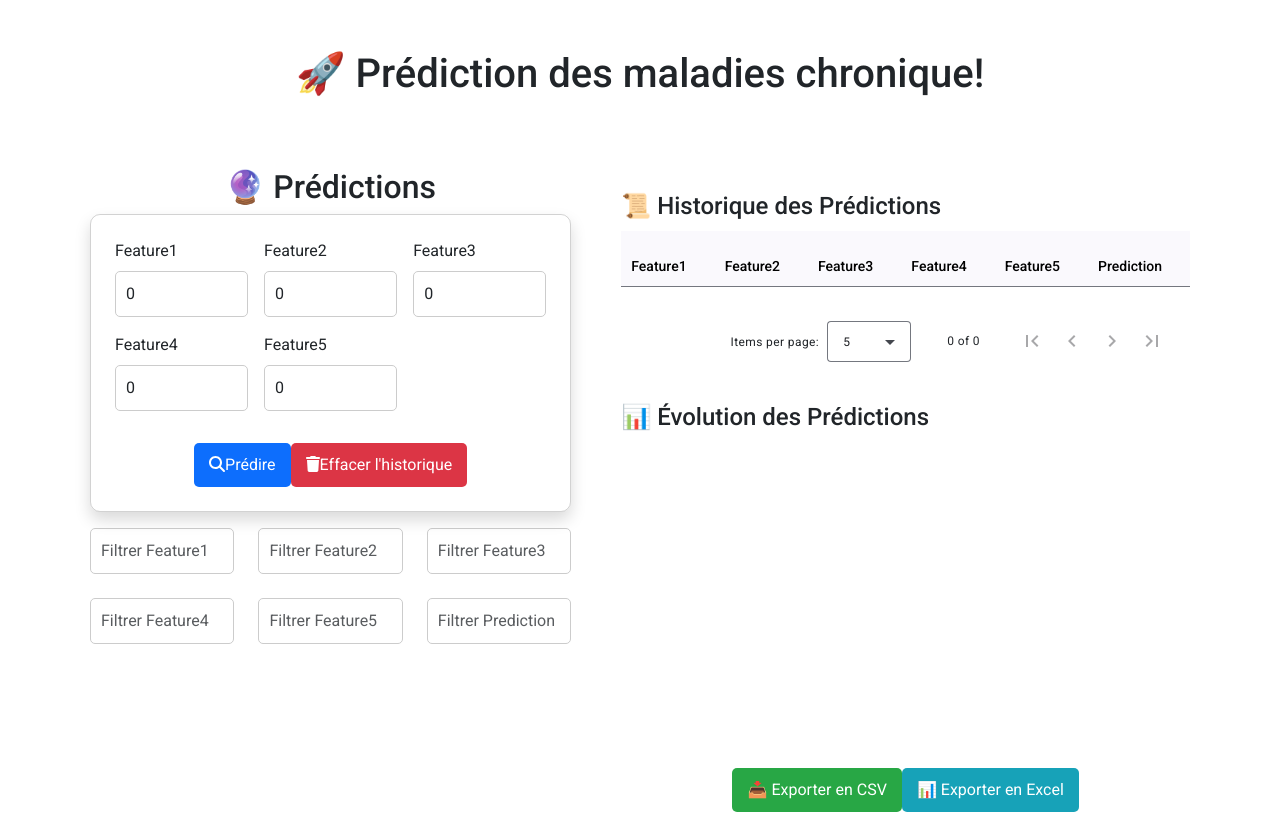
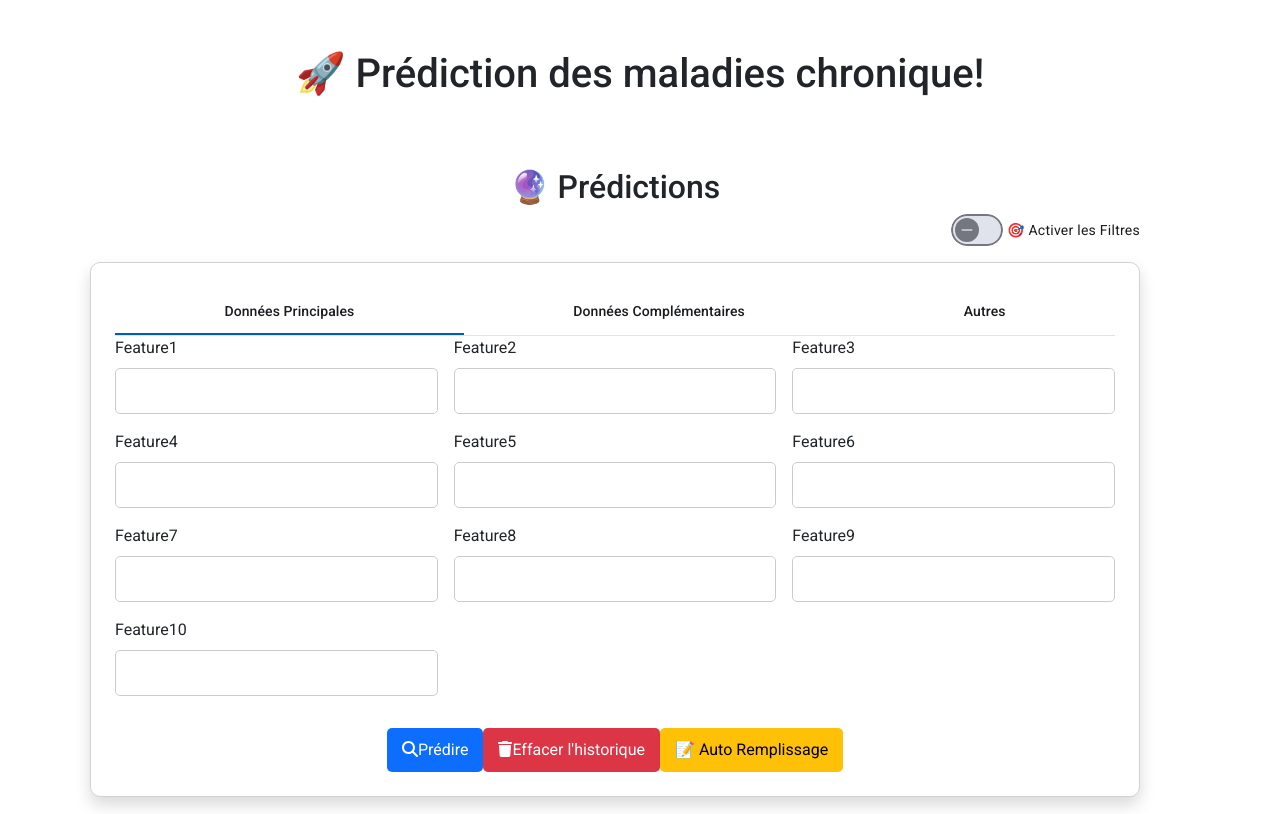
Before and after one commit to Infographe/pmc-frontend, an Angular app: page / in a window 1280 px wide. Shown: the top 814 px of the page. Built offline with nearby package versions, Linux system fonts and the light colour scheme.

Commit message:
30 features

```diff
--- a/src/app/components/prediction-form/prediction-form.component.html
+++ b/src/app/components/prediction-form/prediction-form.component.html
@@ -1,46 +1,112 @@
-<div class="container mt-4 d-flex justify-content-between">
-  <!-- Gauche -->
+<div class="container mt-4">
+  <!-- Prédictions et Filtres -->
   <div class="prediction">
     <h2 class="text-center">🔮 Prédictions</h2>
-    <div class="card shadow p-4 fade show">
-      <form (ngSubmit)="envoyerDonnees()" class="row g-3">
-        <div class="col-md-4" *ngFor="let feature of displayedColumns.slice(0,5); let i = index">
-          <label class="form-label">{{ feature | titlecase }}</label>
-          <input type="number" class="form-control" [(ngModel)]="formData[feature]" name="{{ feature }}" required>
+
+    <!-- Activation des Filtres -->
+    <div class="d-flex justify-content-end align-items-center mb-3">
+      <mat-slide-toggle [(ngModel)]="filtersEnabled">🎯 Activer les Filtres</mat-slide-toggle>
     </div>
 
-        <div class="col-12 text-center mt-3">
-          <button type="submit" class="btn btn-primary mt-3" [disabled]="isLoading">
+    <!-- <div *ngIf="dataSource.data.length === 0" class="text-center text-muted">
+      ⏳ Aucune prédiction pour le moment. Faites une première prédiction !
+    </div> -->
+
+    <div class="card shadow p-4 fade show">
+      <!-- Onglets pour organiser les features ou les filtres -->
+      <mat-tab-group>
+        <mat-tab label="Données Principales">
+          <div class="row g-3">
+            <div class="col-md-4" *ngFor="let feature of featuresMain">
+              <label class="form-label">{{ feature | titlecase }}</label>
+              <input
+                *ngIf="!filtersEnabled"
+                type="number"
+                class="form-control"
+                [(ngModel)]="formData[feature]"
+                name="{{ feature }}"
+                required
+              >
+              <input
+                *ngIf="filtersEnabled"
+                type="text"
+                class="form-control"
+                [(ngModel)]="filterFeatures[feature]"
+                (input)="applyFilter()"
+                placeholder="Filtrer {{ feature | titlecase }}"
+              >
+            </div>
+          </div>
+        </mat-tab>
+
+        <mat-tab label="Données Complémentaires">
+          <div class="row g-3">
+            <div class="col-md-4" *ngFor="let feature of featuresSecondary">
+              <label class="form-label">{{ feature | titlecase }}</label>
+              <input
+                *ngIf="!filtersEnabled"
+                type="number"
+                class="form-control"
+                [(ngModel)]="formData[feature]"
+                name="{{ feature }}"
+              >
+              <input
+                *ngIf="filtersEnabled"
+                type="text"
+                class="form-control"
+                [(ngModel)]="filterFeatures[feature]"
+                (input)="applyFilter()"
+                placeholder="Filtrer {{ feature | titlecase }}"
+              >
+            </div>
+          </div>
+        </mat-tab>
+
+        <mat-tab label="Autres">
+          <div class="row g-3">
+            <div class="col-md-4" *ngFor="let feature of featuresOthers">
+              <label class="form-label">{{ feature | titlecase }}</label>
+              <input
+                *ngIf="!filtersEnabled"
+                type="number"
+                class="form-control"
+                [(ngModel)]="formData[feature]"
+                name="{{ feature }}"
+              >
+              <input
+                *ngIf="filtersEnabled"
+                type="text"
+                class="form-control"
+                [(ngModel)]="filterFeatures[feature]"
+                (input)="applyFilter()"
+                placeholder="Filtrer {{ feature | titlecase }}"
+              >
+            </div>
+          </div>
+        </mat-tab>
+      </mat-tab-group>
+
+      <div class="col-12 text-center mt-3" *ngIf="!filtersEnabled">
+        <button type="button" class="btn btn-primary mt-3" (click)="envoyerDonnees()" [disabled]="isLoading">
           <fa-icon *ngIf="!isLoading" [icon]="faSearch"></fa-icon> Prédire
           <fa-icon *ngIf="isLoading" [icon]="faSpinner" spin></fa-icon>
         </button>
 
-
-
         <button class="btn btn-danger mt-3" (click)="effacerHistorique()">
           <fa-icon [icon]="faTrash"></fa-icon> Effacer l'historique
         </button>
+
+        <!-- Bouton Auto-remplissage -->
+        <button class="btn btn-warning mt-3" (click)="autoFill()">📝 Auto Remplissage</button>
       </div>
-      </form>
-    </div>
-
-    <!-- 🔍 Filtres dynamiques -->
-    <div class="row mt-3">
-      <div class="col-md-4 pb-4 d-flex flex-row" *ngFor="let feature of displayedColumns; let i = index">
-        <input type="text" class="form-control" [(ngModel)]="filterFeatures[i]" (input)="applyFilter()" placeholder="Filtrer {{ feature | titlecase }}">
     </div>
   </div>
 
-  </div>
-
-
-
-  <!-- Droite -->
-  <div>
-    <!-- 📜 Historique des Prédictions -->
+  <!-- 📜 Historique des Prédictions en pleine largeur -->
   <div class="mt-4">
     <h4>📜 Historique des Prédictions</h4>
-      <table mat-table [dataSource]="dataSource" matSort class="mat-elevation-z8 table table-striped">
+    <div class="table-responsive">
+      <table mat-table [dataSource]="dataSource" matSort class="mat-elevation-z8 table table-striped w-100">
         <ng-container *ngFor="let col of displayedColumns" [matColumnDef]="col">
           <th mat-header-cell *matHeaderCellDef mat-sort-header> {{ col | titlecase }} </th>
           <td mat-cell *matCellDef="let element"> {{ element[col] }} </td>
@@ -53,12 +119,13 @@
           <tr mat-row *matRowDef="let row; columns: displayedColumns;" class="fade-in"></tr>
         </tbody>
       </table>
-
+    </div>
 
     <!-- Pagination -->
     <mat-paginator [pageSizeOptions]="[5, 10, 20]" showFirstLastButtons></mat-paginator>
   </div>
-    <!-- Graphiques dévolution -->
+
+  <!-- Graphiques d'évolution -->
   <div class="mt-4">
     <h4>📊 Évolution des Prédictions</h4>
     <div class="chart-container">
@@ -72,7 +139,3 @@
     <button class="btn btn-info" (click)="exporterExcel()">📊 Exporter en Excel</button>
   </div>
 </div>
-
-
-
-</div>
--- a/src/app/components/prediction-form/prediction-form.component.ts
+++ b/src/app/components/prediction-form/prediction-form.component.ts
@@ -10,27 +10,20 @@ import { MatListModule } from '@angular/material/list';
 import { MatFormFieldModule } from '@angular/material/form-field';
 import { MatInputModule } from '@angular/material/input';
 import { MatProgressSpinnerModule } from '@angular/material/progress-spinner';
+import { MatTabsModule } from '@angular/material/tabs';
+import { MatSlideToggleModule } from '@angular/material/slide-toggle';
 import { PredictionService } from '../../services/prediction.service';
 import { MatSnackBar } from '@angular/material/snack-bar';
 import { ChangeDetectionStrategy } from '@angular/core';
-
 import { FontAwesomeModule } from '@fortawesome/angular-fontawesome';
 import { faSearch, faTrash, faSpinner, faDownload, faSun, faMoon } from '@fortawesome/free-solid-svg-icons';
-
-
-import { Chart, ChartConfiguration, registerables } from 'chart.js';
-Chart.register(...registerables);
-
+import { Chart, registerables } from 'chart.js';
 import * as XLSX from 'xlsx';
 import { saveAs } from 'file-saver';
 
+Chart.register(...registerables);
+
 export interface PredictionData {
-  feature1: number;
-  feature2: number;
-  feature3: number;
-  feature4: number;
-  feature5: number;
-  prediction: string;
   [key: string]: any;
 }
 
@@ -38,7 +31,7 @@ export interface PredictionData {
   selector: 'app-prediction-form',
   templateUrl: './prediction-form.component.html',
   styleUrls: ['./prediction-form.component.css'],
-  changeDetection: ChangeDetectionStrategy.OnPush, // Lazy loading
+  changeDetection: ChangeDetectionStrategy.OnPush,
   standalone: true,
   imports: [
     CommonModule,
@@ -52,67 +45,76 @@ export interface PredictionData {
     MatFormFieldModule,
     MatInputModule,
     MatProgressSpinnerModule,
+    MatTabsModule,
+    MatSlideToggleModule,
     FontAwesomeModule
   ]
 })
 export class PredictionFormComponent implements OnInit, AfterViewInit {
-
-  @ViewChild(MatPaginator) paginator!: MatPaginator;
-  @ViewChild(MatSort) sort!: MatSort;
-
-  // Icônes FontAwesome
+  errorMessage: string | null = null;
+  historiquePredictions: PredictionData[] = [];
+  allFeatures: string[] = [...Array(30).keys()].map(i => `feature${i+1}`);
+  displayedColumns: string[] = [...this.allFeatures, 'prediction']; // Afficher toutes les features
+  dataSource = new MatTableDataSource<PredictionData>([]);
+  isLoading = false;
+  filtersEnabled = false;
+  themeSombre = false;
   faSearch = faSearch;
   faTrash = faTrash;
   faSpinner = faSpinner;
   faDownload = faDownload;
   faSun = faSun;
   faMoon = faMoon;
+  formData: PredictionData = {};
+  filterFeatures: { [key: string]: string } = {};
 
-  formData: PredictionData = {
-    feature1: 0,
-    feature2: 0,
-    feature3: 0,
-    feature4: 0,
-    feature5: 0,
-    prediction: ''
-  };
+  // Catégorisation des features
+  featuresMain = this.allFeatures.slice(0, 10);
+  featuresSecondary = this.allFeatures.slice(10, 20);
+  featuresOthers = this.allFeatures.slice(20, 30);
 
-  isLoading = false;
-
-  errorMessage: string | null = null;
-  historiquePredictions: PredictionData[] = [];
-  displayedColumns: string[] = ['feature1', 'feature2', 'feature3', 'feature4', 'feature5', 'prediction'];
-  dataSource = new MatTableDataSource<PredictionData>([]);
-
-  // Filtres dynamiques
-  filterFeatures: string[] = ['', '', '', '', '', ''];
+  @ViewChild(MatPaginator) paginator!: MatPaginator;
+  @ViewChild(MatSort) sort!: MatSort;
 
   constructor(
     private predictionService: PredictionService,
     private cdr: ChangeDetectorRef,
-    private snackBar: MatSnackBar // ✅ Ajout du service de notification
-
+    private snackBar: MatSnackBar
   ) {}
 
   ngOnInit() {
-    this.dataSource.data = this.historiquePredictions;
     this.dataSource.paginator = this.paginator;
     this.dataSource.sort = this.sort;
+    this.allFeatures.forEach(feature => this.filterFeatures[feature] = '');
+
+    console.log("🚀 Initialisation du composant");
+    this.dataSource.data = this.historiquePredictions;
+    console.log("🔍 Contenu du tableau au démarrage :", this.dataSource.data);
   }
 
   ngAfterViewInit() {
     this.dataSource.paginator = this.paginator;
     this.dataSource.sort = this.sort;
+    console.log("📌 Paginator & Sort initialisés");
 }
 
-  showNotification(message: string, isError: boolean = false) {
-    this.snackBar.open(message, 'OK', {
-      duration: 3000,
-      panelClass: isError ? 'error-snackbar' : 'success-snackbar',
+
+  toggleFilters() {
+    this.filtersEnabled = !this.filtersEnabled;
+    this.applyFilter();
+  }
+
+  toggleTheme() {
+    this.themeSombre = !this.themeSombre;
+    document.body.classList.toggle('dark-theme', this.themeSombre);
+  }
+
+  autoFill() {
+    this.allFeatures.forEach(feature => {
+      this.formData[feature] = Math.floor(Math.random() * 100);
     });
   }
 
-  /** ✅ Correction du Bouton "Prédire" */
   envoyerDonnees() {
     this.isLoading = true;
     this.errorMessage = null;
@@ -120,95 +122,75 @@ export class PredictionFormComponent implements OnInit, AfterViewInit {
 
     this.predictionService.getPrediction(this.formData).subscribe(response => {
         this.isLoading = false;
-      this.formData.prediction = response.prediction;
+        this.formData['prediction'] = response.prediction;
 
         const newEntry: PredictionData = { ...this.formData };
+        console.log("✅ Nouvelle entrée ajoutée :", newEntry); // Debug ici
+
         this.historiquePredictions.unshift(newEntry);
         this.dataSource.data = [...this.historiquePredictions];
-      this.dataSource.sort = this.sort;
+        console.log("📊 Données mises à jour :", this.dataSource.data); // Debug ici
+
         this.applyFilter();
-      this.cdr.detectChanges();
         this.updateChart();
-
-
-      // ✅ Nouvelle notification
-      this.showNotification("✅ Prédiction réussie !", false);
+        this.showNotification("✅ Prédiction réussie !");
     }, error => {
         this.isLoading = false;
         this.errorMessage = "❌ Erreur lors de la prédiction.";
         this.showNotification("❌ Erreur lors de la prédiction.", true);
-      this.cdr.detectChanges();
     });
 }
 
-  /** ✅ Graphiques */
-  private updateChart() {
+
+  updateChart() {
     const ctx = document.getElementById('predictionChart') as HTMLCanvasElement;
     if (!ctx) return;
-
     const existingChart = Chart.getChart(ctx);
-    if (existingChart) {
-      existingChart.destroy();
-    }
-
-    const labels = this.historiquePredictions.map((_, index) => `Prédiction ${index + 1}`);
-    const dataValues = this.historiquePredictions.map(pred => pred.prediction);
+    if (existingChart) existingChart.destroy();
 
     new Chart(ctx, {
       type: 'line',
       data: {
-        labels: labels,
+        labels: this.historiquePredictions.map((_, i) => `Prédiction ${i + 1}`),
         datasets: [{
           label: 'Évolution des Prédictions',
-          data: dataValues,
-          backgroundColor: 'rgba(0, 123, 255, 0.5)',
-          borderColor: 'rgba(0, 123, 255, 1)',
+          data: this.historiquePredictions.map(pred => pred['prediction']),
+          borderColor: this.themeSombre ? 'rgba(255, 193, 7, 1)' : 'rgba(0, 123, 255, 1)',
           borderWidth: 2
         }]
       },
-      options: {
-        responsive: true,
-        maintainAspectRatio: false,
-      }
+      options: { responsive: true }
     });
   }
 
-
   applyFilter() {
     this.dataSource.data = this.historiquePredictions.filter(entry =>
-      this.displayedColumns.every((col, index) =>
-        this.filterFeatures[index] === "" || entry[col].toString().includes(this.filterFeatures[index])
+      this.displayedColumns.every(col =>
+        !this.filterFeatures[col] || entry[col]?.toString().includes(this.filterFeatures[col])
       )
     );
   }
 
   exporterCSV() {
-    const header = Object.keys(this.historiquePredictions[0]).join(",");
-    const rows = this.historiquePredictions.map(row => Object.values(row).join(","));
-    const csvContent = "data:text/csv;charset=utf-8," + [header, ...rows].join("\n");
-
-    const encodedUri = encodeURI(csvContent);
-    const link = document.createElement("a");
-    link.setAttribute("href", encodedUri);
-    link.setAttribute("download", "historique_predictions.csv");
-    document.body.appendChild(link);
-    link.click();
-  }
-
-  exporterExcel() {
     const worksheet = XLSX.utils.json_to_sheet(this.historiquePredictions);
     const workbook = XLSX.utils.book_new();
     XLSX.utils.book_append_sheet(workbook, worksheet, "Prédictions");
-
     const excelBuffer = XLSX.write(workbook, { bookType: 'xlsx', type: 'array' });
     const data = new Blob([excelBuffer], { type: "application/octet-stream" });
     saveAs(data, "historique_predictions.xlsx");
   }
 
+  exporterExcel() {
+    this.exporterCSV();
+  }
+
   effacerHistorique() {
     this.historiquePredictions = [];
     this.dataSource.data = [];
-    this.cdr.detectChanges();
-    this.snackBar.open("🗑️ Historique effacé.", "Fermer", { duration: 2000 });
+    this.showNotification("🗑️ Historique effacé.");
+  }
+
+  showNotification(message: string, isError: boolean = false) {
+    this.snackBar.open(message, 'OK', { duration: 3000, panelClass: isError ? 'error-snackbar' : 'success-snackbar' });
   }
 }
```
Also changed, not shown: src/app/services/prediction.service.ts (+28 -5 lines), 1 other file (tests, documents, lock files or other folders). Lines whose indentation alone changed are shown as unchanged.
